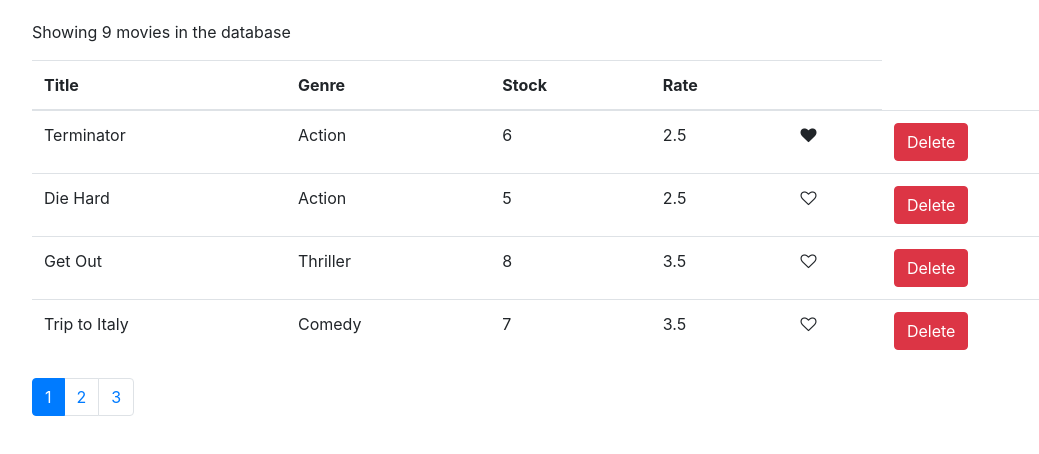
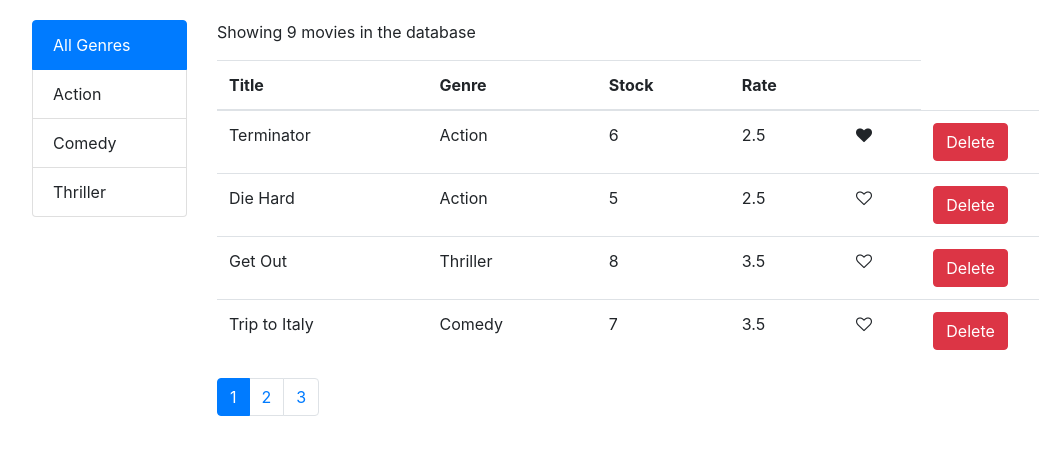
Before and after one commit to GGSMNandathilaka/reactjs-apps, a React (Create React App) app in the folder vidly/: page / in a window 1280 px wide. Shown: the top 454 px of the page, without its empty margins (68-1107 px from the left). Built offline with nearby package versions, Linux system fonts and the light colour scheme.

Commit message:
Implemnent movies filtering based on the genre

```diff
--- /dev/null
+++ b/vidly/src/components/common/list-group.jsx
@@ -0,0 +1,24 @@
+import React from "react";
+
+const ListGroup = (props) => {
+  const { genres, currentGenre, onGenreSelected } = props;
+  return (
+    <ul className="list-group">
+      {genres.map((g) => (
+        <li
+          key={g._id}
+          className={
+            g._id === currentGenre
+              ? "list-group-item active"
+              : "list-group-item"
+          }
+          onClick={() => onGenreSelected(g._id)}
+        >
+          {g.name}
+        </li>
+      ))}
+    </ul>
+  );
+};
+
+export default ListGroup;
--- a/vidly/src/components/movies.jsx
+++ b/vidly/src/components/movies.jsx
@@ -1,26 +1,30 @@
 import React, { Component } from "react";
-import { getMovies, deleteMovie } from "../services/fakeMovieService";
+import { getGenres } from "../services/fakeGenreService";
+import { getMovies } from "../services/fakeMovieService";
 import { paginate } from "../utils/paginate";
 import Like from "./common/like";
+import ListGroup from "./common/list-group";
 import Paginator from "./common/paginator";
 
 class Movies extends Component {
   state = {
     movies: getMovies(),
+    genres: getGenres(),
     currentPage: 1,
     limit: 4,
+    currentGenre: "all_genres",
   };
 
   constructor() {
     super();
     // const movies = this.state.movies.map((m) => (m.liked = false));
     // this.setState({ movies });
+
+    // push 'All Genres' option to loaded genres list
+    this.state.genres.unshift({ _id: "all_genres", name: "All Genres" });
   }
 
-  componentDidUpdate(prevProps, prevState) {
-    console.log("prevProps", prevProps);
-    console.log("prevState", prevState);
-  }
+  componentDidUpdate(prevProps, prevState) {}
 
   handleLike = (movie) => {
     const movies = [...this.state.movies];
@@ -34,16 +38,35 @@ class Movies extends Component {
     this.setState({ currentPage });
   };
 
+  handleGenreSelected = (currentGenre) => {
+    this.setState({ currentGenre });
+  };
+
   render() {
-    return <main className="container">{this.getMovieContent()}</main>;
+    const { movies, currentPage, limit, currentGenre } = this.state;
+
+    let filteredMovies = [];
+
+    if (currentGenre === "all_genres") {
+      filteredMovies = movies;
+    } else {
+      filteredMovies = movies.filter((m) => m.genre._id === currentGenre);
     }
+    const displayedMovies = paginate(filteredMovies, currentPage, limit);
 
-  getMovieContent() {
     if (this.state.movies && this.state.movies.length === 0)
       return <p>There are no movies in the database</p>;
-
     return (
-      <React.Fragment>
+      <main className="container">
+        <div className="row">
+          <div className="col-2">
+            <ListGroup
+              genres={this.state.genres}
+              currentGenre={this.state.currentGenre}
+              onGenreSelected={this.handleGenreSelected}
+            />
+          </div>
+          <div className="col-10">
             <p>Showing {this.state.movies.length} movies in the database</p>
             <table className="table">
               <thead>
@@ -55,25 +78,7 @@ class Movies extends Component {
                   <th scope="col"></th>
                 </tr>
               </thead>
-          <tbody>{this.getBodyItems()}</tbody>
-        </table>
-        <Paginator
-          itemsCount={this.state.movies.length}
-          limit={this.state.limit}
-          currentPage={this.state.currentPage}
-          onPageClicked={this.handlePageClicked}
-        />
-      </React.Fragment>
-    );
-  }
-
-  getBodyItems() {
-    const { movies, currentPage, limit } = this.state;
-    const displayedMovies = paginate(movies, currentPage, limit);
-
-    if (displayedMovies && displayedMovies.length > 0) {
-      return (
-        <React.Fragment>
+              <tbody>
                 {displayedMovies.map((movie) => (
                   <tr key={movie._id}>
                     <td>{movie.title}</td>
@@ -97,9 +102,18 @@ class Movies extends Component {
                     </td>
                   </tr>
                 ))}
-        </React.Fragment>
+              </tbody>
+            </table>
+            <Paginator
+              itemsCount={filteredMovies.length}
+              limit={this.state.limit}
+              currentPage={this.state.currentPage}
+              onPageClicked={this.handlePageClicked}
+            />
+          </div>
+        </div>
+      </main>
     );
-    }
   }
 
   handleDeleteMovies = (id) => {
```
Lines whose indentation alone changed are shown as unchanged.
